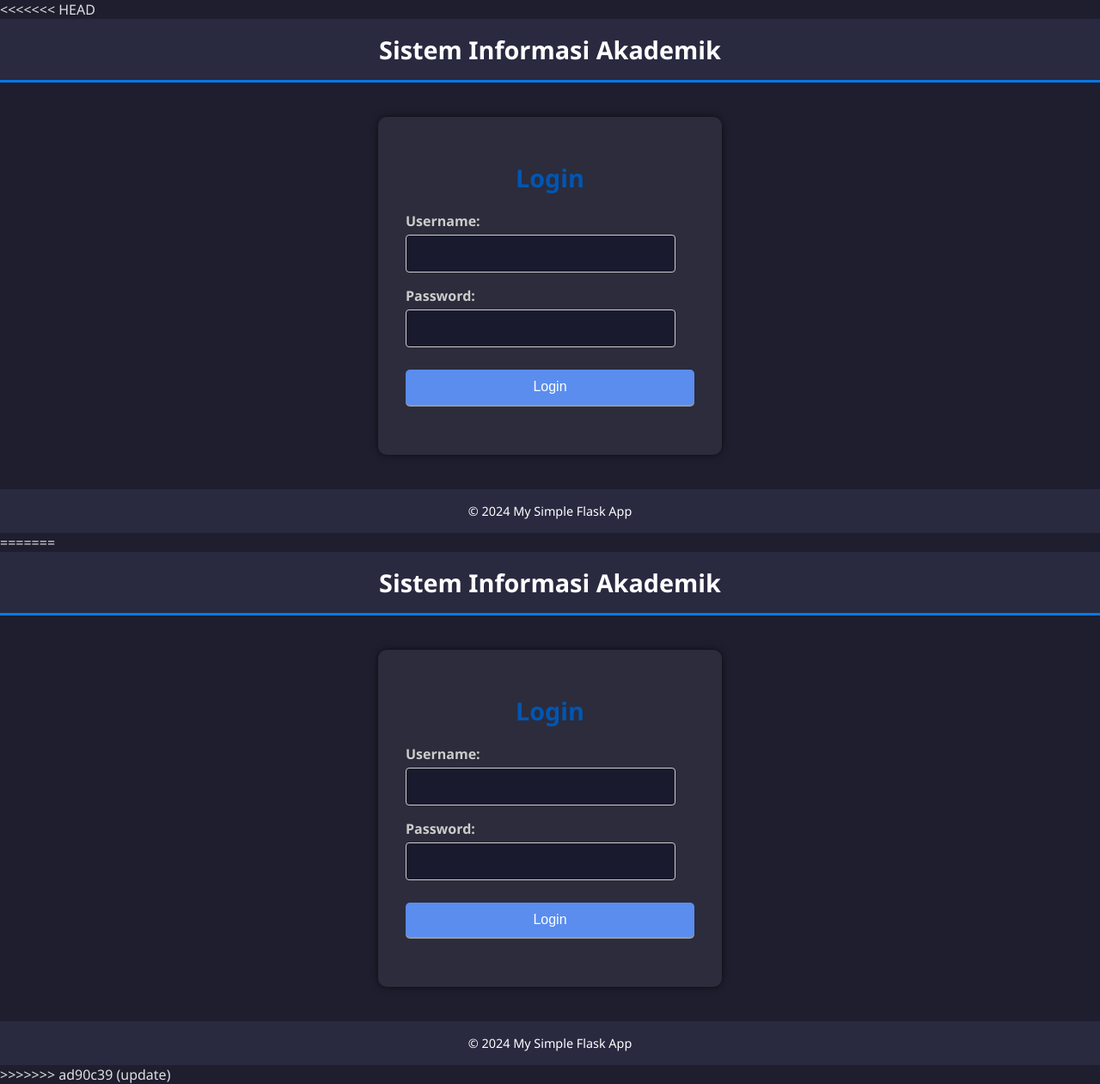
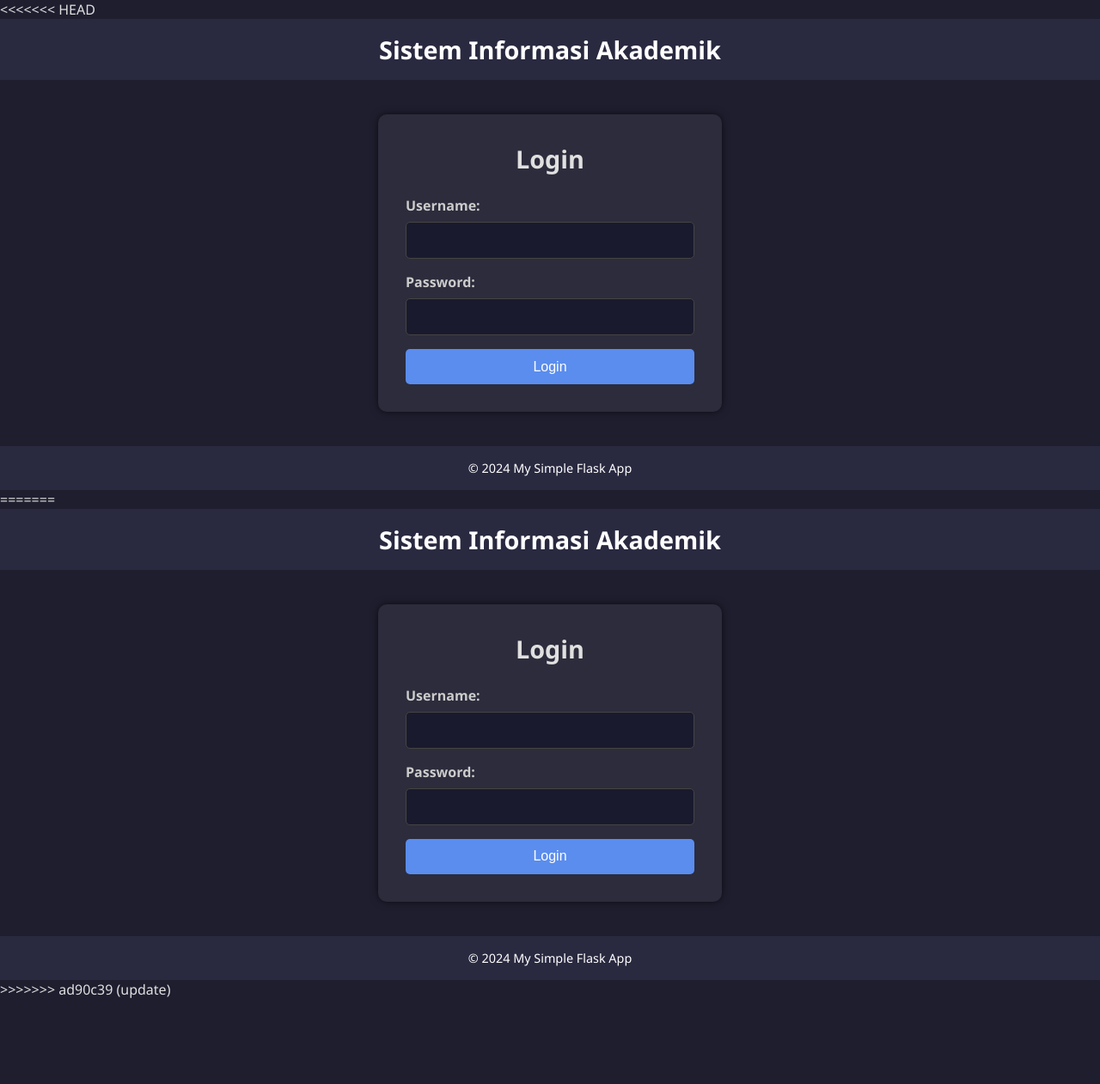
Before and after one commit to aldyamar112211/aldyamarM5, a Python web app: template templates/login.html in a window 1280 px wide. Shown: the whole page at 86% size. After the commit the page ends 1161 px from the top, so only its background shows below. Run offline with Jinja, Linux system fonts and the light colour scheme; the template is opened without the code that fills it, so the values that code supplies are empty.

Commit message:
perubahann

```diff
--- a/static/style.css
+++ b/static/style.css
@@ -1,213 +1,3 @@
-<<<<<<< HEAD
-body {
-    font-family: 'Segoe UI', Tahoma, Geneva, Verdana, sans-serif;
-    line-height: 1.6;
-    margin: 0;
-    padding: 0;
-    background-color: #f4f4f4;
-    color: #333;
-}
-
-.container {
-    width: 80%;
-    margin: auto;
-    overflow: hidden;
-    padding: 20px;
-    background-color: #fff;
-    box-shadow: 0 0 10px rgba(0,0,0,0.1);
-    margin-top: 30px;
-    border-radius: 8px;
-}
-
-header {
-    background: #333;
-    color: #fff;
-    padding: 1rem 0;
-    text-align: center;
-    border-bottom: #0779e4 3px solid;
-}
-
-header h1 {
-    margin: 0;
-    font-size: 2em;
-    color: #fff;
-}
-
-nav {
-    background: #444;
-    color: #fff;
-    padding: 0.5rem;
-    text-align: center;
-}
-
-nav a {
-    color: #fff;
-    text-decoration: none;
-    padding: 0.5rem 1rem;
-    transition: background-color 0.3s ease;
-}
-
-nav a:hover {
-    background-color: #555;
-    border-radius: 4px;
-}
-
-h1, h2, h3 {
-    color: #333;
-}
-
-h1.page-title {
-    text-align: center;
-    margin-bottom: 20px;
-    color: #0056b3;
-}
-
-table {
-    width: 100%;
-    border-collapse: collapse;
-    margin-top: 20px;
-}
-
-th, td {
-    padding: 12px;
-    border: 1px solid #ddd;
-    text-align: left;
-}
-
-th {
-    background-color: #007bff;
-    color: white;
-}
-
-tr:nth-child(even) {
-    background-color: #f2f2f2;
-}
-
-tr:hover {
-    background-color: #e9ecef;
-}
-
-.actions a {
-    margin-right: 8px;
-    text-decoration: none;
-    padding: 5px 10px;
-    border-radius: 4px;
-}
-
-.actions .update-link {
-    background-color: #28a745;
-    color: white;
-}
-.actions .update-link:hover {
-    background-color: #218838;
-}
-
-.actions .delete-link {
-    background-color: #dc3545;
-    color: white;
-}
-.actions .delete-link:hover {
-    background-color: #c82333;
-}
-
-.btn {
-    display: inline-block;
-    padding: 10px 20px;
-    font-size: 16px;
-    cursor: pointer;
-    text-align: center;
-    text-decoration: none;
-    outline: none;
-    color: #fff;
-    background-color: #007bff;
-    border: none;
-    border-radius: 5px;
-    box-shadow: 0 2px #999;
-    margin-top: 10px;
-    margin-bottom: 10px;
-}
-
-.btn:hover {
-    background-color: #0069d9;
-}
-
-.btn:active {
-    background-color: #0062cc;
-    box-shadow: 0 1px #666;
-    transform: translateY(1px);
-}
-
-.btn-danger {
-    background-color: #dc3545;
-}
-.btn-danger:hover {
-    background-color: #c82333;
-}
-
-.form-group {
-    margin-bottom: 15px;
-}
-
-.form-group label {
-    display: block;
-    margin-bottom: 5px;
-    font-weight: bold;
-}
-
-.form-group input[type="text"],
-.form-group input[type="password"],
-.form-group input[type="email"] {
-    width: calc(100% - 22px);
-    padding: 10px;
-    border: 1px solid #ccc;
-    border-radius: 4px;
-}
-
-.alert {
-    padding: 15px;
-    margin-bottom: 20px;
-    border: 1px solid transparent;
-    border-radius: 4px;
-}
-
-.alert-success {
-    color: #155724;
-    background-color: #d4edda;
-    border-color: #c3e6cb;
-}
-
-.alert-danger {
-    color: #721c24;
-    background-color: #f8d7da;
-    border-color: #f5c6cb;
-}
-
-.alert-warning {
-    color: #856404;
-    background-color: #fff3cd;
-    border-color: #ffeeba;
-}
-
-.alert-info {
-    color: #0c5460;
-    background-color: #d1ecf1;
-    border-color: #bee5eb;
-}
-
-.auth-form {
-    max-width: 400px;
-    margin: 50px auto;
-    padding: 20px;
-    background: #fff;
-    border-radius: 8px;
-    box-shadow: 0 0 10px rgba(0,0,0,0.1);
-}
-
-.auth-form h1 {
-    text-align: center;
-    margin-bottom: 20px;
-}
-=======
 * {
     box-sizing: border-box;
     margin: 0;
@@ -337,4 +127,3 @@ li {
     color: #ffffff;
     font-size: 0.9rem;
 }
->>>>>>> ad90c39 (update)
```
